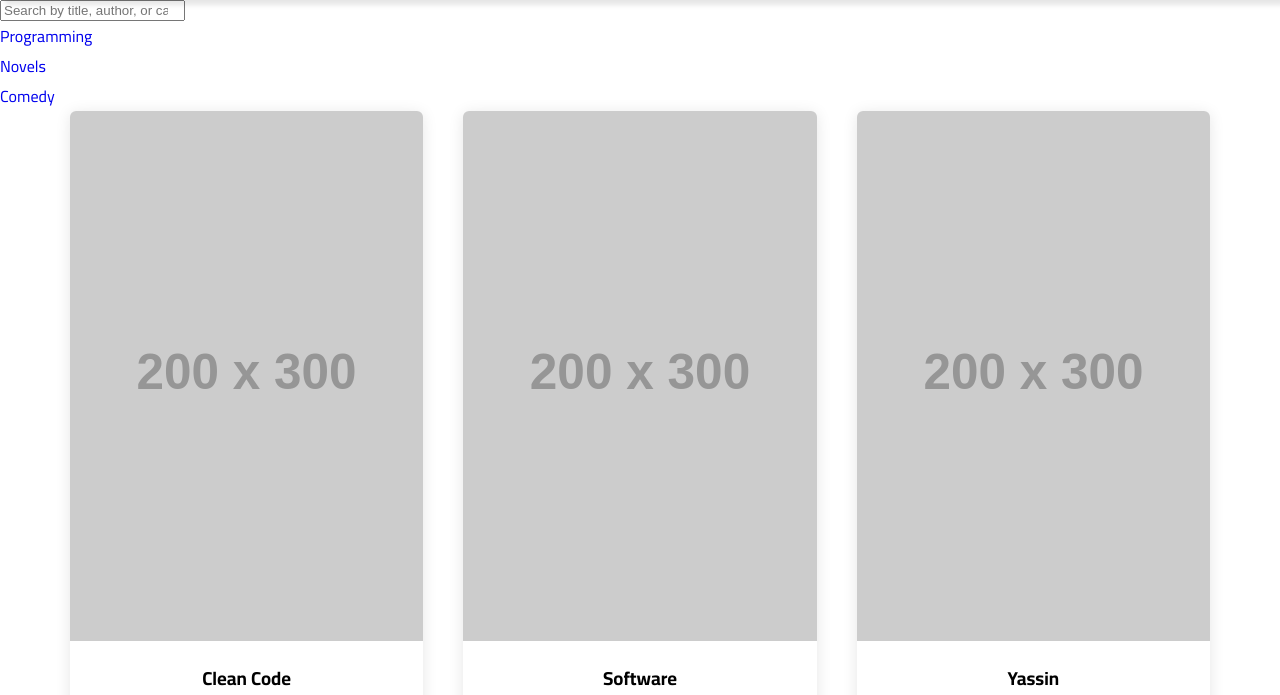
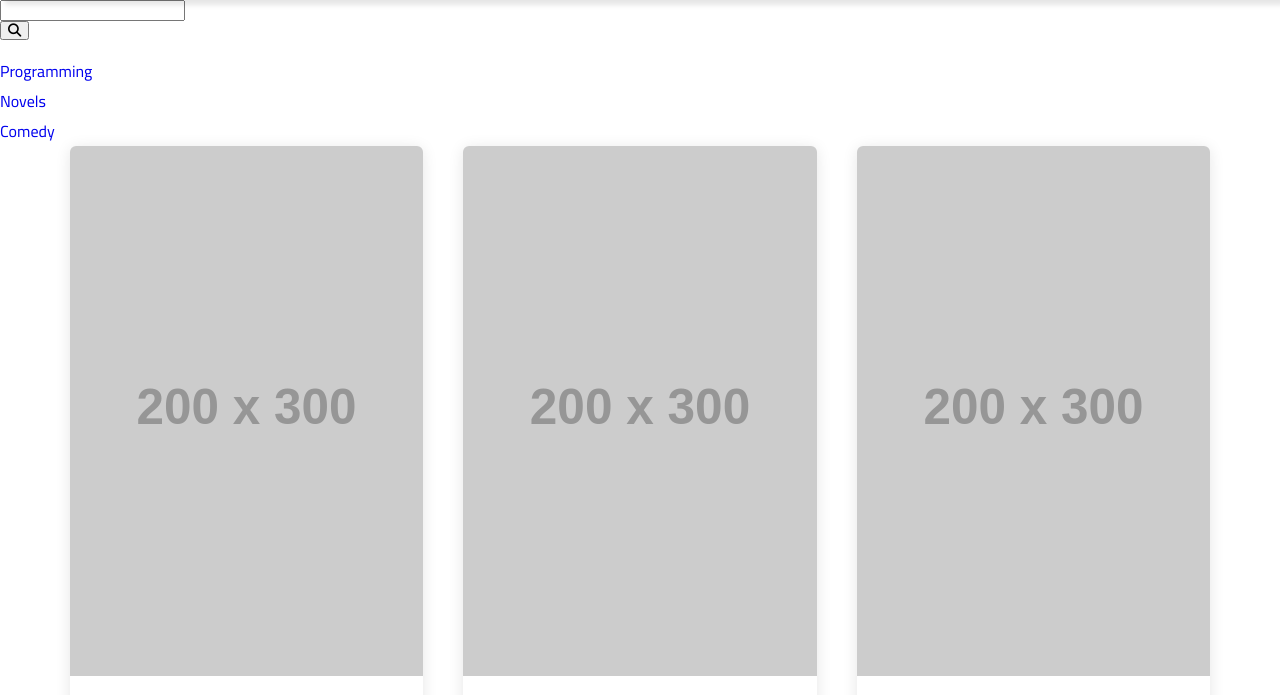
Before and after one commit to ebaa17/numberTheory, a Django app: page /view/ in a window 1280 px wide. Shown: the part 100-795 px from the top of the page. Run offline with Django 5.2, Linux system fonts and the light colour scheme; data comes from the database, SQL or seed files in the repository; grey boxes labelled with a size stand in for pictures from a placeholder-image service; some libraries are stand-ins or nearby versions.

Commit message:
add search form

```diff
--- a/project/templates/pages/views.html
+++ b/project/templates/pages/views.html
@@ -9,14 +9,15 @@
     <link rel="stylesheet" href="{% static 'styles/editBook.css' %}">
      -->
     <div id="user" class="hidden">
-        <!-- Search books -->
-        <!-- <search> -->
-            <!-- <form method="GET" action="{% url 'view' %}"> -->
-            <!-- <label for="searchInput">Search:</label> -->
-            <input type="search" id="searchInput" name="search_name" placeholder="Search by title, author, or category">
-            <!-- <button onclick="searchBooks()" class="searchBtn">Search</button> -->
-            <!-- </form> -->
-        <!-- </search> -->
+              <!-- SEARCH FORM -->
+      <form method="GET" class="form-inline" action="{% url 'view' %}">
+        <div class="input-group">
+          <input type="search" class="form-control" name="search-name">
+          <div class="input-group-append">
+            <button class="btn" type="submit"><i class="fas fa-search"></i></button>
+          </div>
+        </div>
+      </form>
 
         <div class="row">
             <ul class="nav">
@@ -34,10 +35,10 @@
                     {% for book in books %}
                         <div class="book box">
                             {% if book.img %}
-                                <img src="{{book.img}}" alt="Book Image" class="book-img" sytle="width: 600px"/>
+                                <img src="{{book.img}}" alt="Book Image" class="book-img"/>
 
                             {% else %}
-                            <img src="https://placehold.co/200x300" alt="Book Image" class="book-img" sytle="width: 600px"/>
+                            <img src="https://placehold.co/200x300" alt="Book Image" class="book-img"/>
 
                             {% endif %}
                             <div class="content">
```
